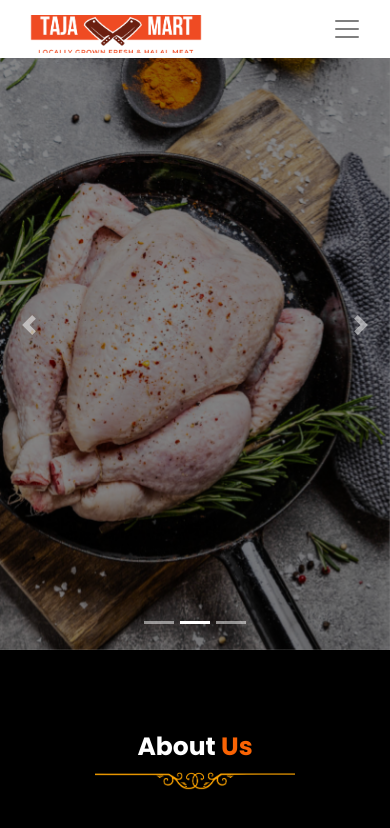
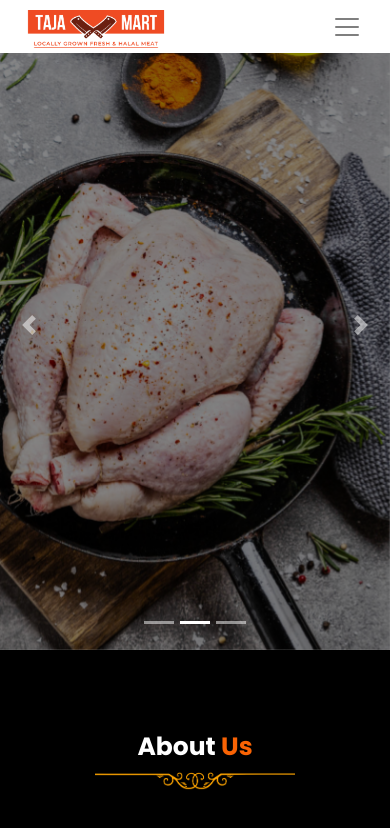
Before and after one commit to adarsh25t/meat-page, a plain HTML site: page index.html in a window 390 px wide. Shown: the top 828 px of the page. Drawn offline with nearby package versions, Linux system fonts and the light colour scheme; grey boxes are pictures that could not be loaded.

Commit message:
Update style.css

```diff
--- a/style.css
+++ b/style.css
@@ -59,9 +59,10 @@
 /* navbar */
 .navbar-brand img{
     height: 50px;
-    width: 200px;
+    width:170px;
     padding-top: 10px;
     object-fit: cover;
+    margin-top: -5px;
 }
 .shoaping-icons{
     display: flex;
@@ -622,7 +623,10 @@ nav.navbar{
         -o-background-size: cover;
         background-size: cover;
     }
-
+    .navbar-brand img{
+        height: 40px;
+        width: 160px;
+    }
 
 
 }
```
